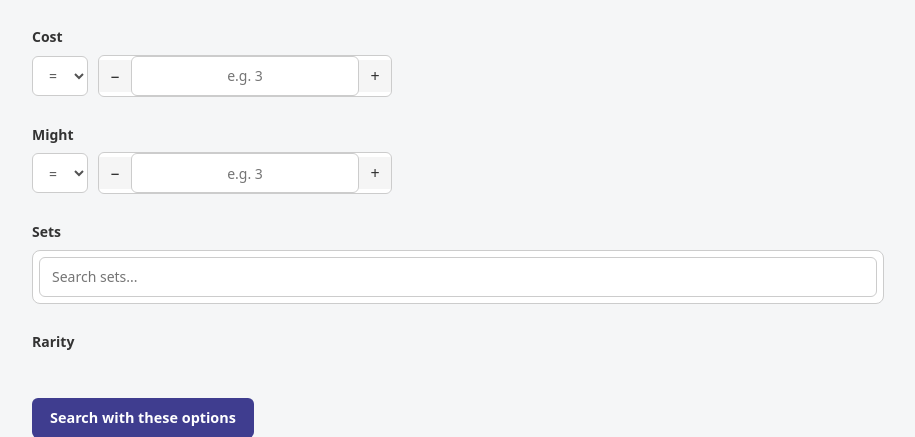
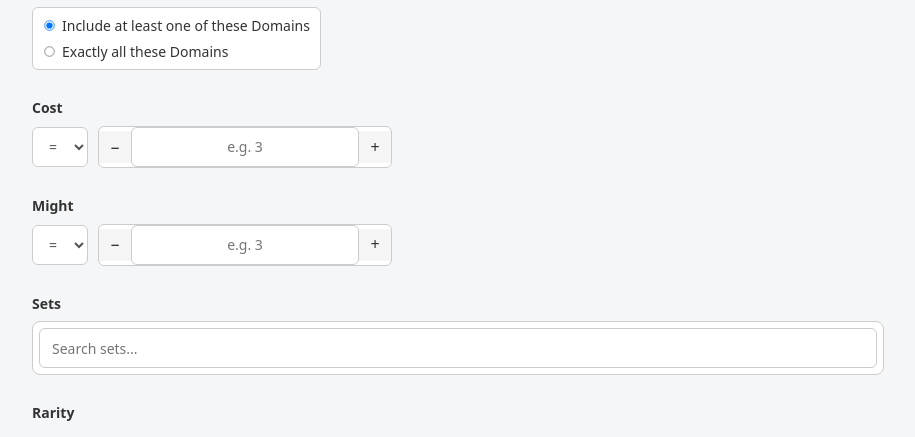
Before and after one commit to DaviChalita/runewell, a Django app: template runewell/card/templates/advanced_search/advanced_search.html in a window 1280 px wide. Shown: the part 2354-2791 px from the top of the page, without its empty margins (182-1097 px from the left). Run offline with Django 5.2, Linux system fonts and the light colour scheme; the template is opened without the code that fills it, so the values that code supplies are empty.

Commit message:
filter domain control

```diff
--- a/runewell/card/templates/advanced_search/advanced_search.html
+++ b/runewell/card/templates/advanced_search/advanced_search.html
@@ -93,6 +93,8 @@
 
         <div class="filter-group">
             <label>Domains</label>
+
+
             <div class="domains">
                 <label><input type="checkbox" name="domain" value="Fury">
                     <img src="https://static.dotgg.gg/riftbound/text/rb_rune_fury.svg"> Fury</label>
@@ -106,6 +108,10 @@
                     <img src="https://static.dotgg.gg/riftbound/text/rb_rune_chaos.svg"> Chaos</label>
                 <label><input type="checkbox" name="domain" value="Order">
                     <img src="https://static.dotgg.gg/riftbound/text/rb_rune_order.svg"> Order</label>
+            </div>
+            <div class="domain-mode">
+                <label><input type="radio" name="domain_mode" value="include" checked> Include at least one of these Domains</label>
+                <label><input type="radio" name="domain_mode" value="exact"> Exactly all these Domains</label>
             </div>
         </div>
         <div class="filter-group">
@@ -190,9 +196,9 @@
                 <label>
                     <input type="checkbox" name="rarity" value="{{ rarity }}">
                     <img
-                        class="rarity-icon"
-                        src="https://static.dotgg.gg/riftbound/rarity/{{ rarity|lower }}.svg"
-                        alt="{{ rarity }}"
+                            class="rarity-icon"
+                            src="https://static.dotgg.gg/riftbound/rarity/{{ rarity|lower }}.svg"
+                            alt="{{ rarity }}"
                     >
                     {{ rarity|capfirst }}
                 </label>
--- a/runewell/static/styles/advanced_search.css
+++ b/runewell/static/styles/advanced_search.css
@@ -371,3 +371,30 @@ input[type="number"] {
     max-width: none;         /* 👈 remove o 100% */
     object-fit: contain;
 }
+
+.domain-mode {
+    display: inline-flex;
+    flex-direction: column;
+    gap: 6px;
+
+    font-size: 12px;
+
+    border: 1px solid #ccc;
+    background: #fff;
+    border-radius: 6px;
+    padding: 8px 10px;
+    width: fit-content;
+}
+
+
+.domain-mode label {
+    display: flex;
+    align-items: center;
+    gap: 6px;
+    font-weight: 525;
+}
+
+.domain-mode input[type="radio"] {
+    transform: scale(0.8);
+    margin: 0;
+}
```
Also changed, not shown: runewell/card/views/list.py (+9 -3 lines).
